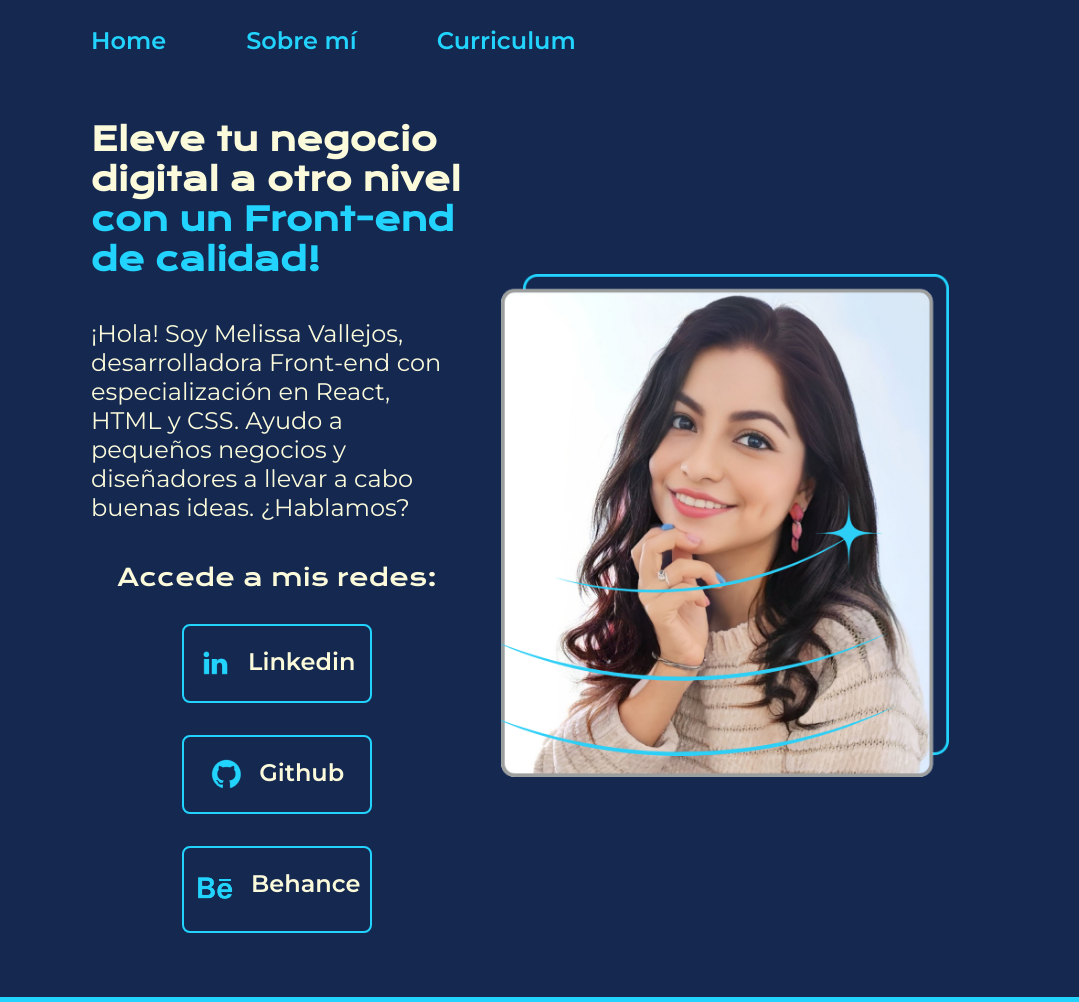
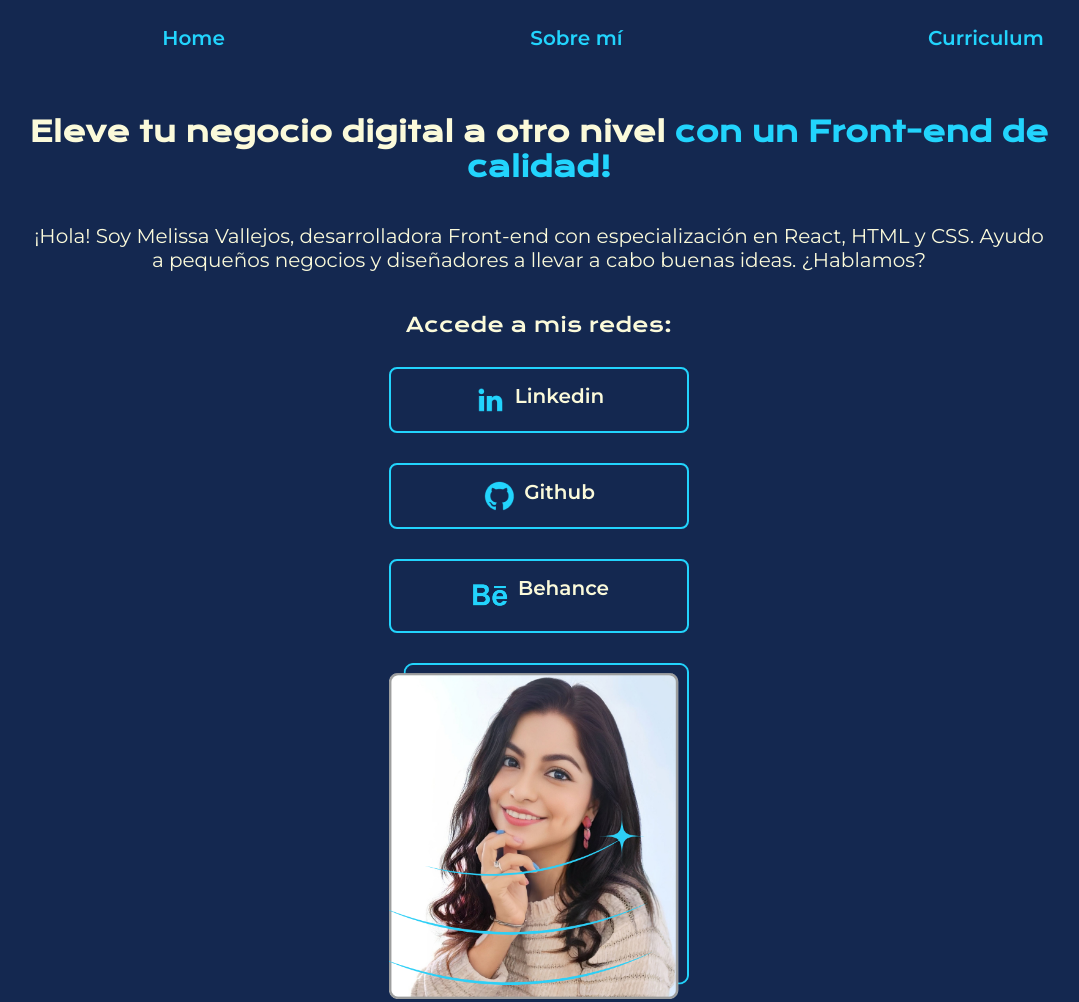
Before and after one commit to melissavallejos/portafolio, a plain HTML site: page index.html in a window 1280 px wide. Shown: the top 1002 px of the page, without its empty margins (101-1180 px from the left). Drawn offline with nearby package versions, Linux system fonts and the light colour scheme.

Commit message:
Update style.css

```diff
--- a/styles/style.css
+++ b/styles/style.css
@@ -14,52 +14,59 @@
 * {
     padding: 0;
     margin:0;
+    box-sizing: border-box;
 }
 
 body{
-    box-sizing: border-box;
+
     background-color: var(--color-primario);
     color: var(--color-secundario);
 }
 
 .header{
-    padding: 2% 0% 0% 15%;
+    padding: 2% 0% 0% 10%;
 }
 
 .header__menu{
     display: flex;
-    gap: 80px;
+    justify-content: space-around;
+    gap: 35px;
 
 }
 
 .header__menu__link{
     font-family: var(--fuente-montserrat);
-    font-size: 1.5rem;
+    font-size: 1.25rem;
     font-weight: 600;
     color: var(--color-terciario);
     text-decoration: none;
+
 
 }
 
 
 
 .presentacion {
-    padding: 5% 15%;
+    padding: 5% 10%;
     display: flex;
+    flex-direction: column;
     align-items: center;
     justify-content: space-between;
+    gap: 10px;
 }
 
 .presentacion__contenido{
-    width: 50%;
+    width: 100%;
+    text-align: center;
     display: flex;
     flex-direction: column;
     gap: 40px;
 }
 
 .presentacion__contenido__titulo{
-    font-size: 2rem;
+    font-size: 1.75rem;
     font-family: var(--fuente-krona);
+    text-align: center;
 }
 
 .titulo-destaque {
@@ -67,12 +74,12 @@ body{
 }
 
 .presentacion__contenido__parrafo{
-    font-size: 1.5rem;
+    font-size: 1.25rem;
     font-family: var(--fuente-montserrat);
 }
 
 .presentacion__contenido__parrafo__certificado{
-    font-size: 1.5rem;
+    font-size: 1.25rem;
     font-family: var(--fuente-montserrat);
     text-decoration: none;
     color:var(--color-terciario);
@@ -85,26 +92,27 @@ body{
     flex-direction: column;
     justify-content: space-between;
     align-items: center;
-    gap: 32px;
+    gap: 30px;
 }
 
 .presentacion__enlaces__subtitulo{
     font-family: var(--fuente-krona);
     font-weight: 400;
-    font-size: 1.5rem;
+    font-size: 1.25rem;
 }
 
 .presentacion__enlaces__link{
     display: flex;
     justify-content: center;
-    gap: 16px;
+    gap: 8px;
     border: 2px solid var(--color-terciario);
-    width: 50%;
+    width: 80%;
+    max-width: 300px;
     text-align: center;
     border-radius: 8px;
-    font-size: 1.5rem;
+    font-size: 1.25rem;
     font-weight: 600;
-    padding: 21.5px 0;
+    padding: 15px 0;
     text-decoration: none;
     color: var(--color-secundario);
     font-family: var(--fuente-montserrat);
@@ -115,17 +123,18 @@ body{
 }
 
 .presentacion__imagen{
-    width: 50%;
-    margin: 1cm
+    width: 80%;
+    max-width: 300px;
+    margin: 20px 0;
 }
 
 .footer{
     color:var(--color-primario);
     background-color: var(--color-terciario);
-    padding: 24px;
+    padding: 16px;
     text-align: center;
     font-family: var(--fuente-krona);
-    font-size: 1.5rem;
+    font-size: 1rem;
     font-weight: 400;
 }
 
@@ -135,14 +144,15 @@ body{
 @media (max-width:1200px) {
 
     .header{
-        padding: 10%;
+        padding: 2% 0% 0% 15%;
     }
     .header__menu{
         justify-content: center;
+        gap: 40px;
     }
     .presentacion{
         flex-direction: column-reverse;
-        padding: 5%;
+        padding: 5% 15%;
     }
     .presentacion__contenido{
         width: auto;
```
